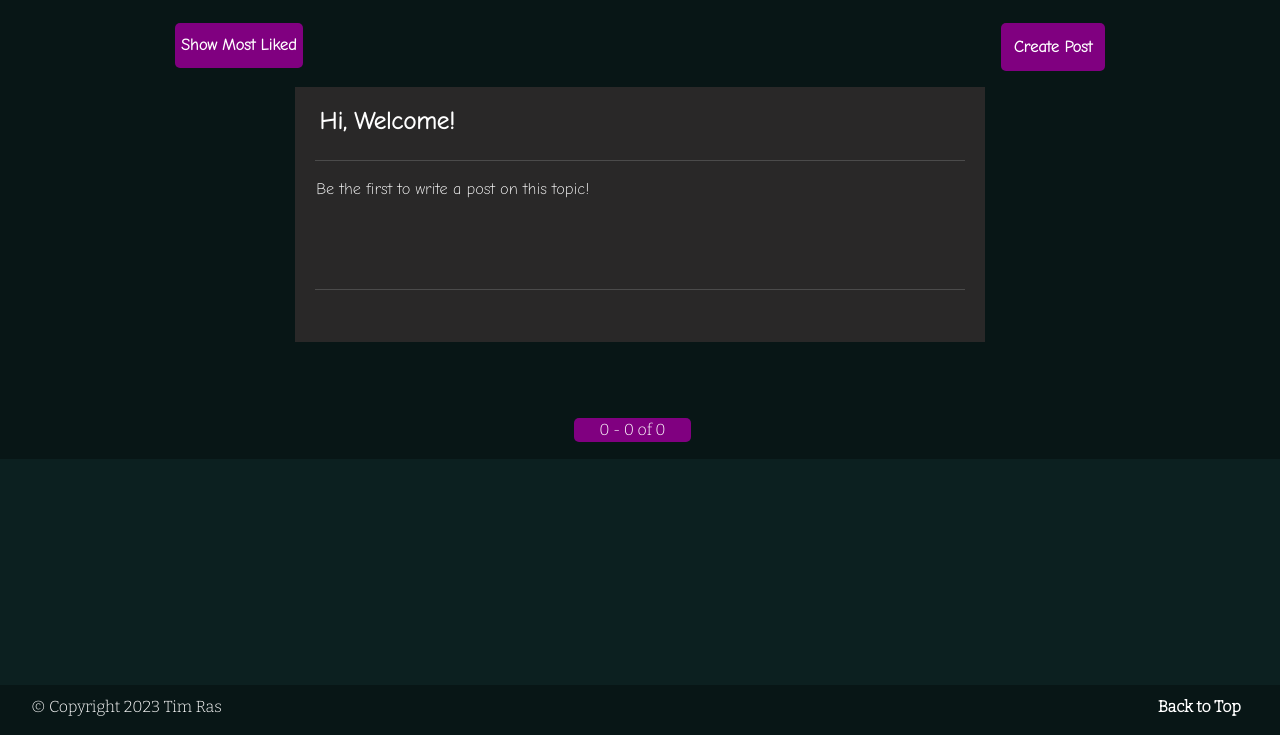
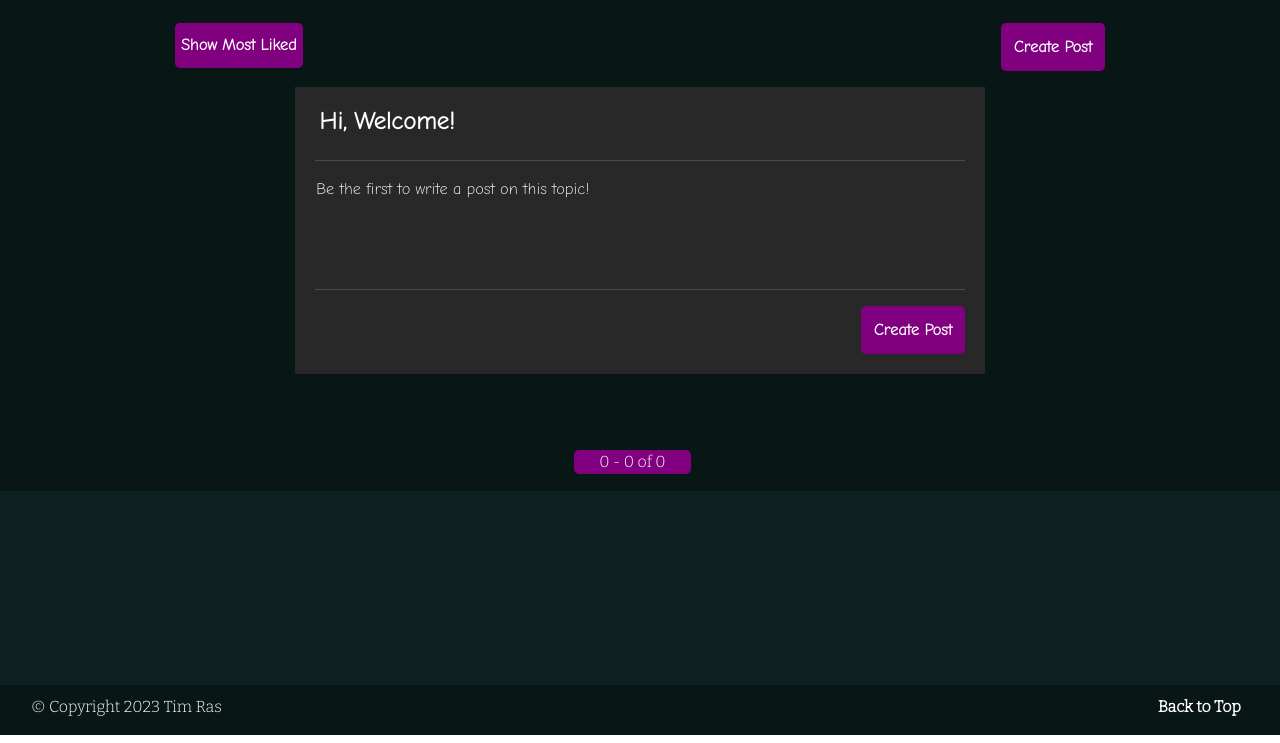
Before and after one commit to TimRas/Mynterest, a Django app: page /posts/1/ in a window 1280 px wide. Shown: the part 57-800 px from the top of the page. Run offline with Django 3.2, Linux system fonts and the light colour scheme; data that the repository does not hold is empty; some libraries are stand-ins or nearby versions.

Commit message:
Adjust structure of posts of post page

```diff
--- a/content/templates/posts.html
+++ b/content/templates/posts.html
@@ -84,13 +84,11 @@
                             <div class="col-4 pt-2 pl-3">
                                 <h6 class="pl-3"><strong>{{ post.author }}</strong></h6>
                             </div>
-                            {% if user.is_authenticated %}
                             <div class="col-8">
-                                <button class="post-create-button float-right">
-                                    <a href="{% url 'create_post' topic=topic %}">Create Post</a>
+                                <button class="post-create-button float-right" onclick="location.href='{% url 'check_can_post' topic=topic %}'">
+                                    <a href="#" >Create Post</a>
                                 </button>
                             </div>
-                            {% endif %}
                         </div>
                     </div>
                 </div>
@@ -107,28 +105,35 @@
                         </div>
                         <hr>
                         <div class="row">
+                            {% if post.image %}
                             <div class="col-6 post-excerpt pl-4">
-                                <p>{{ post.excerpt }}</p>
+                                <p>{{ post.excerpt|safe }}</p>
                             </div>
                             <div class="col-6">
                                 <div class="post-image-container">
-                                    {% if post.image %}
                                     <img src="{{ post.image.url }}" alt="Post Image" class="post-image pr-2">
-                                    {% endif %}
                                 </div>
                             </div>
+                            {% else %}
+                            <div class="col-12 post-excerpt pl-4">
+                                <p>{{ post.excerpt|safe }}</p>
+                            </div>
+                            {% endif %}
                         </div>
                         <hr>
                         <div class="row">
                             <div class="col-4 pt-2 pl-2">
                                 <h6 class="pl-3"><strong>{{ post.author }}</strong></h6>
-                                <p class="card-text text-muted pl-3">{{ post.created_date }}</p>
+                                <p class="card-text text-muted pl-3">{{ post.likes.count }} likes</p>
                             </div>
                             <div class="col-8">
                                 <button class="button post-detail-buttons float-right">
                                     <a href="{% url 'post_detail' slug=post.slug %}">View post</a>
                                 </button>
                             </div>
+                        </div>
+                        <div class="row float-right">
+                            <p class="card-text text-muted pr-3">{{ post.created_date }}</p>
                         </div>
                     </div>
                 </div>
@@ -140,7 +145,7 @@
     <div class="pagination container">
         <div class="mx-auto row pagination-container">
 
-            <div class="col-2 no-padding-left">
+            <div class="col-2">
                 {% if posts.has_previous %}
                 <a href="?page=1" class="pagination-link">first</a>
                 {% endif %}
@@ -163,7 +168,7 @@
                 <a href="?page={{ posts.next_page_number }}" class="pagination-link">next</a>
                 {% endif %}
             </div>
-            <div class="col-2">
+            <div class="col-2 no-padding-left">
                 {% if posts.has_next %}
                 <a href="?page={{ posts.paginator.num_pages }}" class="pagination-link">last</a>
                 {% endif %}
```
